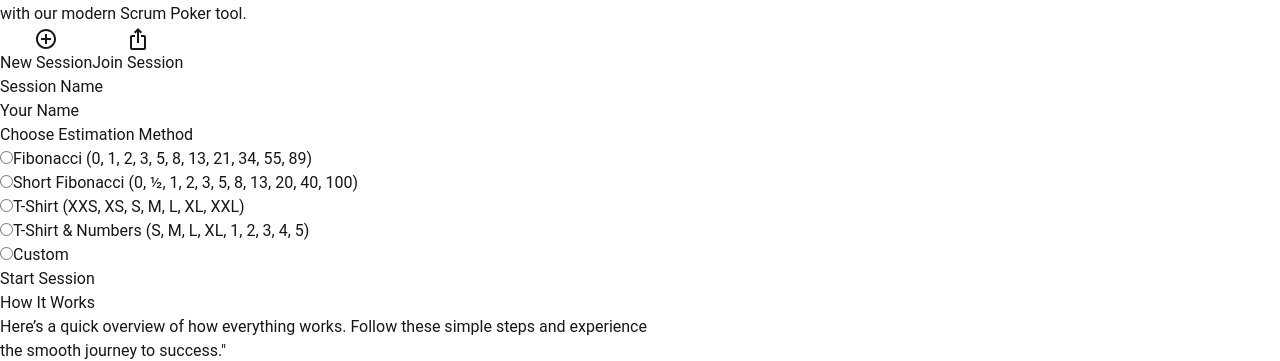
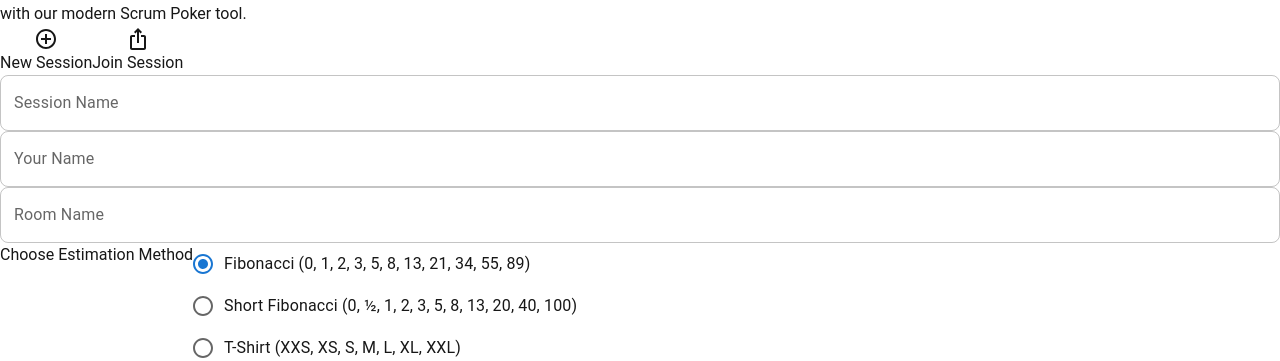
Before and after one commit to kkazdal/ScrumPokerWebUI, a Next.js app: page / in a window 1280 px wide. Shown: the part 466-827 px from the top of the page. Built offline with nearby package versions, Linux system fonts and the light colour scheme.

Commit message:
feat: New session sayfasına başlandı.

```diff
--- a/package.json
+++ b/package.json
@@ -14,9 +14,12 @@
     "@fortawesome/fontawesome-free": "^6.7.1",
     "@mui/icons-material": "^6.2.0",
     "@mui/material": "^6.2.0",
+    "@next/env": "^15.1.0",
+    "axios": "^1.7.9",
     "next": "15.0.4",
     "react": "^19.0.0",
-    "react-dom": "^19.0.0"
+    "react-dom": "^19.0.0",
+    "react-hook-form": "^7.54.1"
   },
   "devDependencies": {
     "@types/node": "^20",
--- a/src/components/HomeSection.component.tsx
+++ b/src/components/HomeSection.component.tsx
@@ -1,26 +1,102 @@
 "use client"
 import React, { JSX, useState } from "react";
+import { Form, useForm } from "react-hook-form";
 import AddCircleOutlineIcon from '@mui/icons-material/AddCircleOutline';
 import IosShareIcon from '@mui/icons-material/IosShare';
+import { FormControl, FormControlLabel, Radio, RadioGroup } from "@mui/material";
+import { TextFieldFormControl } from "./atoms/TextFieldController";
+import { HttpStatus, radioBtnEnum } from "@/enums";
+import postData from "@/services/PostData";
+import { useRouter } from 'next/navigation'
 
 export const HomeSection = (): JSX.Element => {
-    const [activeTab, setActiveTab] = useState("new"); // Default olarak 'new' tab'ı aktif
+    const {
+        control: formControlNewSession,
+        handleSubmit: formSubmitNewSession,
+    } = useForm();
+
+    const {
+        control: formControlJoinSession,
+        handleSubmit: formSubmitJoinSession,
+    } = useForm();
+
+
+    const radioBtnList = [
+        {
+            id: radioBtnEnum.fibo,
+            value: "Fibonacci (0, 1, 2, 3, 5, 8, 13, 21, 34, 55, 89)",
+        },
+        {
+            id: radioBtnEnum.shortFibo,
+            value: "Short Fibonacci (0, ½, 1, 2, 3, 5, 8, 13, 20, 40, 100)",
+        },
+        {
+            id: radioBtnEnum.shirt,
+            value: "T-Shirt (XXS, XS, S, M, L, XL, XXL)",
+        },
+        {
+            id: radioBtnEnum.shirtNumber,
+            value: "T-Shirt & Numbers (S, M, L, XL, 1, 2, 3, 4, 5)",
+        },
+        {
+            id: radioBtnEnum.custom,
+            value: "Custom",
+        },
+    ]
+
+    const [selectedTab, setSelectedTab] = useState<number>(0);
+    const [selectedRadio, setSelectedRadio] = useState<number>(radioBtnList[0].id);
+    const router = useRouter();
+
+    const createNewSession = async (formValues: any) => {
+        const params: any = {
+            username: formValues.yourName,
+            roomName: formValues.roomName,
+            estimationMethodId: selectedRadio
+        }
+
+        try {
+            const response = await postData("/UserRoom/FirstCreateUserRoom", params);
+            if (response.status == HttpStatus.OK) {
+
+                var roomId = response.data.roomUniqId;
+                router.push(`/session/${roomId}`);
+            }
+        } catch (error) {
+            console.log(error);
+        }
+    }
+
+    const _onClickChangeTab = (id: number) => {
+        setSelectedTab(id);
+    }
+
+    const handleChange = (event: React.ChangeEvent<HTMLInputElement>) => {
+        setSelectedRadio(parseInt(event.target.value));
+    };
+
+    const _formSubmitNewSession = (formValues: any): void => {
+        createNewSession(formValues);
+    }
+
+    const _formSubmitJoinSession = (formValues: any): void => {
+        console.log('object :>> ', formValues);
+    }
 
     return (
         <div className="w-full flex flex-col items-center mt-10">
-            {/* Tab Başlıkları */}
             <div className="flex space-x-2 w-full justify-center">
                 <button
-                    onClick={() => setActiveTab("new")}
-                    className={`flex items-center px-6 py-2 rounded-t-lg ${activeTab === "new" ? "bg-blue-500 text-white" : "bg-gray-200 text-gray-700"
+                    onClick={() => _onClickChangeTab(0)}
+                    className={`flex items-center px-6 py-2 rounded-t-lg ${selectedTab === 0 ? "bg-blue-500 text-white" : "bg-gray-200 text-gray-700"
                         }`}
                 >
                     <AddCircleOutlineIcon className="mr-2" />
                     <p>New Session</p>
                 </button>
                 <button
-                    onClick={() => setActiveTab("join")}
-                    className={`flex items-center px-6 py-2 rounded-t-lg justify-center items-center ${activeTab === "join" ? "bg-blue-500 text-white" : "bg-gray-200 text-gray-700"
+                    onClick={() => _onClickChangeTab(1)}
+                    className={`flex items-center px-6 py-2 rounded-t-lg justify-center ${selectedTab === 1 ? "bg-blue-500 text-white" : "bg-gray-200 text-gray-700"
                         }`}
                 >
                     <IosShareIcon className="mr-2" />
@@ -28,87 +104,80 @@ export const HomeSection = (): JSX.Element => {
                 </button>
             </div>
 
-            {/* Tab İçeriği */}
-            {activeTab === "new" && (
+            {selectedTab === 0 && (
                 <div className="w-full bg-white p-6 rounded-lg shadow-md max-w-3xl">
+                    <form onSubmit={formSubmitNewSession(_formSubmitNewSession)}>
                         <div className="space-y-4">
-                        {/* New Session Inputlar */}
                             <div>
-                            <label className="block text-sm font-semibold text-gray-700">Session Name</label>
-                            <input
-                                type="text"
-                                className="w-full p-3 mt-2 border border-gray-300 rounded-lg focus:outline-none focus:ring-2 focus:ring-blue-500"
+                                <TextFieldFormControl
+                                    label="Session Name"
+                                    formControl={formControlNewSession}
+                                    name="sessionName"
+                                    requiredMessage="This field is required"
                                 />
                             </div>
                             <div>
-                            <label className="block text-sm font-semibold text-gray-700">Your Name</label>
-                            <input
-                                type="text"
-                                className="w-full p-3 mt-2 border border-gray-300 rounded-lg focus:outline-none focus:ring-2 focus:ring-blue-500"
+                                <TextFieldFormControl
+                                    label="Your Name"
+                                    formControl={formControlNewSession}
+                                    name="yourName"
+                                    requiredMessage="This field is required"
+                                />
+                            </div>
+                            <div>
+                                <TextFieldFormControl
+                                    label="Room Name"
+                                    formControl={formControlNewSession}
+                                    name="roomName"
                                 />
                             </div>
 
-                        {/* Seçenekler - Checkboxlar */}
                             <div>
                                 <label className="block text-sm font-semibold text-gray-700">Choose Estimation Method</label>
-                            <div className="mt-2 space-y-2">
-                                <div className="flex items-center">
-                                    <input type="radio" id="fibonacci" name="estimationMethod" className="mr-2" />
-                                    <label htmlFor="fibonacci" className="text-gray-600">
-                                        Fibonacci (0, 1, 2, 3, 5, 8, 13, 21, 34, 55, 89)
-                                    </label>
-                                </div>
-                                <div className="flex items-center">
-                                    <input type="radio" id="shortFibonacci" name="estimationMethod" className="mr-2" />
-                                    <label htmlFor="shortFibonacci" className="text-gray-600">
-                                        Short Fibonacci (0, ½, 1, 2, 3, 5, 8, 13, 20, 40, 100)
-                                    </label>
-                                </div>
-                                <div className="flex items-center">
-                                    <input type="radio" id="tshirt" name="estimationMethod" className="mr-2" />
-                                    <label htmlFor="tshirt" className="text-gray-600">
-                                        T-Shirt (XXS, XS, S, M, L, XL, XXL)
-                                    </label>
-                                </div>
-                                <div className="flex items-center">
-                                    <input type="radio" id="tshirtAndNumbers" name="estimationMethod" className="mr-2" />
-                                    <label htmlFor="tshirtAndNumbers" className="text-gray-600">
-                                        T-Shirt & Numbers (S, M, L, XL, 1, 2, 3, 4, 5)
-                                    </label>
-                                </div>
-                                <div className="flex items-center">
-                                    <input type="radio" id="custom" name="estimationMethod" className="mr-2" />
-                                    <label htmlFor="custom" className="text-gray-600">
-                                        Custom
-                                    </label>
-                                </div>
-                            </div>
+                                <FormControl>
+                                    <RadioGroup
+                                        aria-labelledby="demo-controlled-radio-buttons-group"
+                                        name="controlled-radio-buttons-group"
+                                        value={selectedRadio}
+                                        onChange={handleChange}
+                                    >
+                                        {
+                                            radioBtnList.map((item: any) => {
+                                                return <FormControlLabel key={item.id} value={item.id} control={<Radio />} label={item?.value} />
+                                            })
+                                        }
+                                    </RadioGroup>
+                                </FormControl>
                             </div>
 
-                        <button className="w-full mt-4 bg-blue-500 text-white py-2 rounded-lg">Start Session</button>
+                            <button type="submit" className="w-full mt-4 bg-blue-500 text-white py-2 rounded-lg">Start Session</button>
                         </div>
+                    </form>
                 </div>
             )}
 
-            {activeTab === "join" && (
+            {selectedTab === 1 && (
                 <div className="w-full bg-white p-6 rounded-lg shadow-md max-w-3xl">
                     <div className="space-y-4">
-                        {/* Join Session Inputlar */}
+                        <form onSubmit={formSubmitJoinSession(_formSubmitJoinSession)}>
                             <div>
-                            <label className="block text-sm font-semibold text-gray-700">Session ID</label>
-                            <input
-                                type="text"
-                                className="w-full p-3 mt-2 border border-gray-300 rounded-lg focus:outline-none focus:ring-2 focus:ring-blue-500"
+                                <TextFieldFormControl
+                                    label="Session ID"
+                                    formControl={formControlJoinSession}
+                                    name="sessionId"
+                                    requiredMessage="This field is required"
                                 />
                             </div>
                             <div>
-                            <label className="block text-sm font-semibold text-gray-700">Your Name</label>
-                            <input
-                                type="text"
-                                className="w-full p-3 mt-2 border border-gray-300 rounded-lg focus:outline-none focus:ring-2 focus:ring-blue-500"
+                                <TextFieldFormControl
+                                    label="Your Name"
+                                    formControl={formControlJoinSession}
+                                    name="yourName"
+                                    requiredMessage="This field is required"
                                 />
                             </div>
                             <button className="w-full mt-4 bg-blue-500 text-white py-2 rounded-lg">Join Session</button>
+                        </form>
                     </div>
                 </div>
             )}
--- a/src/components/HomeTitle.component.tsx
+++ b/src/components/HomeTitle.component.tsx
@@ -15,8 +15,7 @@ export const HomeTitle = (): JSX.Element => {
                     </p>
                 </div>
 
-                {/* HomeSection Bileşeni */}
-                <HomeSection /> {/* Bu, HomeSection bileşenini eklediğimiz alan */}
+                <HomeSection />
             </div>
         </section>
     );
--- /dev/null
+++ b/src/components/atoms/TextFieldController.tsx
@@ -0,0 +1,44 @@
+import React, { JSX } from "react";
+import { Controller, UseFormReturn } from "react-hook-form";
+import { TextField } from "@mui/material";
+
+interface IPROPS {
+  label: string;
+  formControl: any; // useForm'dan gelen control nesnesi
+  name: string; // Input için name
+  requiredMessage?: string;
+}
+
+export const TextFieldFormControl = ({
+  label,
+  formControl,
+  name,
+  requiredMessage = ""
+}: IPROPS): JSX.Element => {
+  return (
+    <Controller
+      control={formControl} // formControl'dan gelen control nesnesi
+      name={name} // name parametresini kullanıyoruz
+      rules={{
+        required: requiredMessage, // required validasyon kuralı ekliyoruz
+      }}
+      defaultValue="" // Başlangıç değeri belirtmek çok önemli!
+      render={({ field, fieldState: { error } }) => (
+        <TextField
+          {...field}
+          fullWidth
+          label={label}
+          type="text"
+          variant="outlined"
+          error={!!error} // Eğer validasyon hatası varsa `error` true yapılır
+          helperText={error ? error.message : ""} // Hata mesajını gösterir
+          sx={{
+            "& .MuiOutlinedInput-root": {
+              borderRadius: "8px", // border-radius ekledik
+            },
+          }}
+        />
+      )}
+    />
+  );
+};
--- /dev/null
+++ b/src/enums.ts
@@ -0,0 +1,23 @@
+export const radioBtnEnum = {
+    fibo: 1,
+    shortFibo: 2,
+    shirt: 3,
+    shirtNumber: 4,
+    custom: 5
+}
+
+export const HttpStatus = {
+    OK: 200,
+    CREATED: 201,
+    ACCEPTED: 202,
+    NO_CONTENT: 204,
+    BAD_REQUEST: 400,
+    UNAUTHORIZED: 401,
+    FORBIDDEN: 403,
+    NOT_FOUND: 404,
+    METHOD_NOT_ALLOWED: 405,
+    CONFLICT: 409,
+    INTERNAL_SERVER_ERROR: 500,
+    BAD_GATEWAY: 502,
+    SERVICE_UNAVAILABLE: 503,
+}
--- /dev/null
+++ b/src/services/PostData.ts
@@ -0,0 +1,20 @@
+import axios, { AxiosRequestConfig } from 'axios';
+
+// Dinamik Axios POST isteği yapan fonksiyon
+const postData = async (endpoint: string, data: Record<string, any>, config?: AxiosRequestConfig) => {
+
+    const baseUrl = process.env.NEXT_PUBLIC_API_URL;
+    const url = `${baseUrl}${endpoint}`; // Endpoint ile birleştir
+
+    try {
+        const response = await axios.post(url, data, config);
+        return {
+            data: response.data,
+            status: response.status
+        }; // Başarılı yanıtı döndür
+    } catch (error: any) {
+        throw error; // Hata durumunda fırlat
+    }
+};
+
+export default postData;
```
Also changed, not shown: src/app/session/[id]/page.tsx (added, +12 -0 lines), 1 other file (tests, documents, lock files or other folders). Lines whose indentation alone changed are shown as unchanged.
